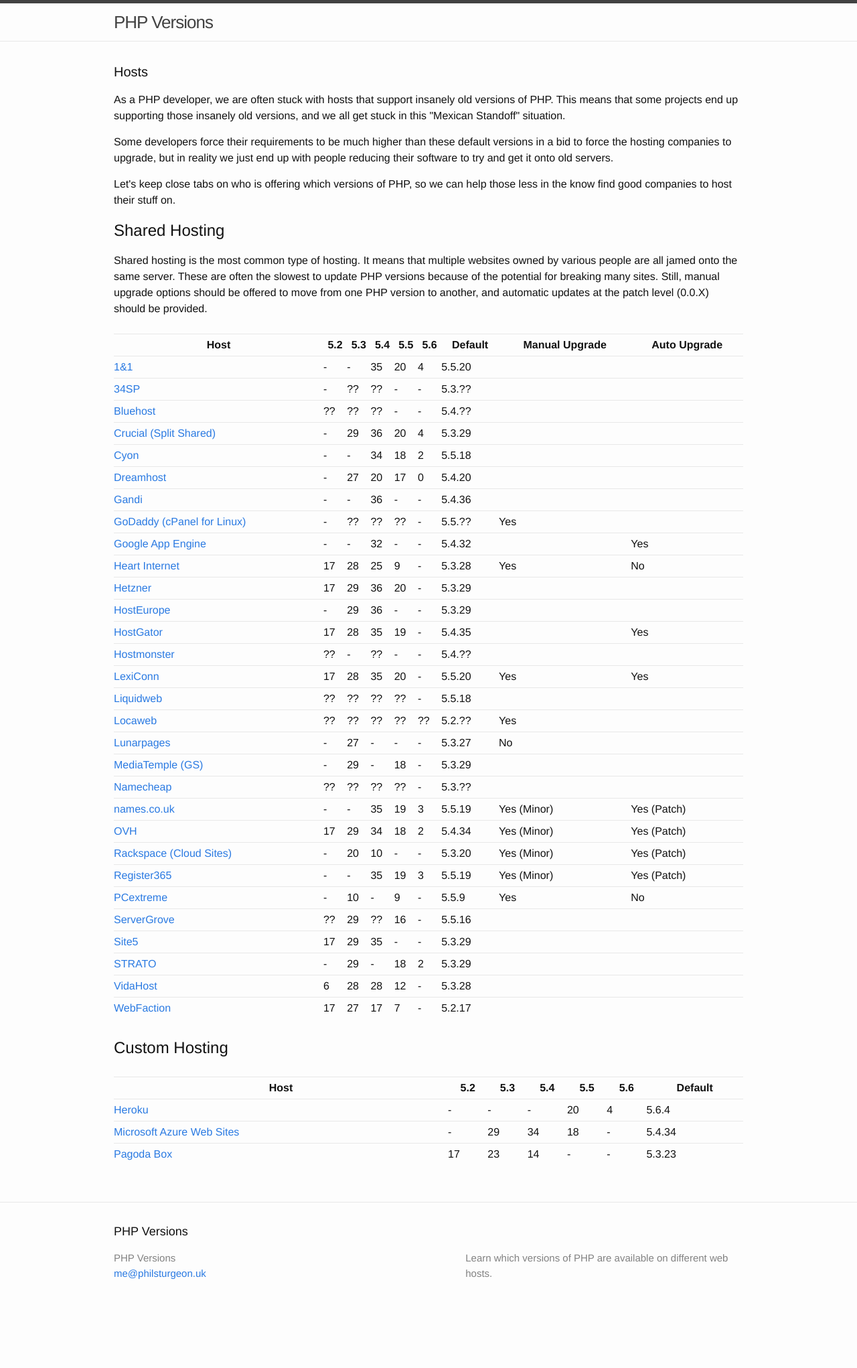
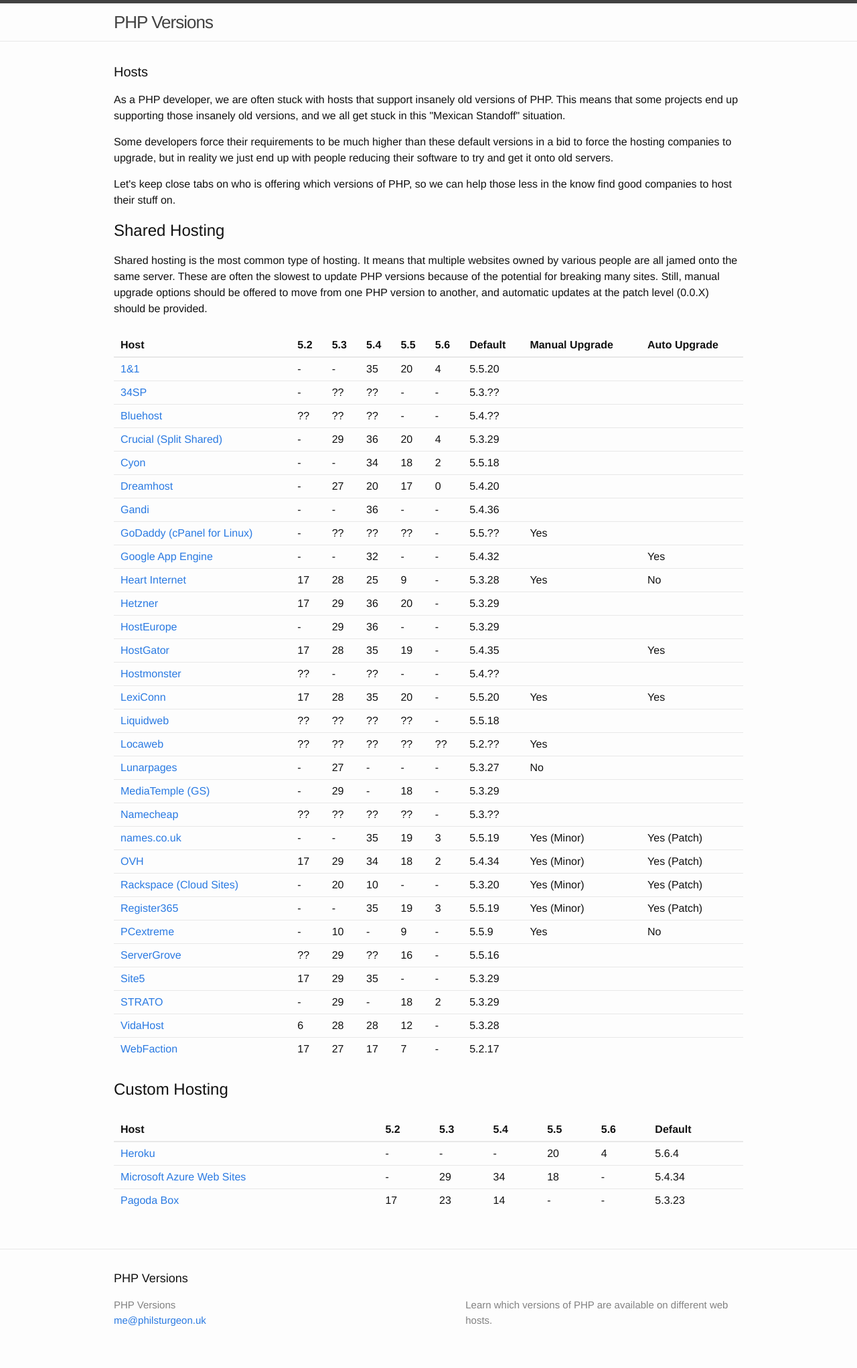
Before and after one commit to phpversions/phpversions.info, a Jekyll site: the page built from index.html, in a window 1280 px wide. Shown: the whole page at 67% size. Built offline with Jekyll 4.4.1, drawn with Linux system fonts in a browser that asks for light colours; before the commit the page ends 1972 px from its top, so only the background shows below that.

Commit message:
Removed border-top from table header Added thicker border to table header Added hover to table rows Increased padding on td and th Left aligned table headers

```diff
--- a/_sass/_layout.scss
+++ b/_sass/_layout.scss
@@ -240,12 +240,29 @@
  */
 
 table {
-    width: 100%;
-    margin: 25px 0;
-    border-collapse: collapse;
+  width: 100%;
+  margin: 25px 0;
+  border-collapse: collapse;
 
-    th, td {
-        border-top: 1px solid $grey-color-light;
-        padding: 4px 0;
-    }
+  th, td {
+      border-width: 0px;
+      border-style: solid;
+      border-color: $grey-color-light;
+      padding: 5px 10px;
+      text-align: left;
+  }
+
+  td {
+      border-top-width: 1px;
+  }
+
+  th {
+      border-bottom-width: 2px;
+  }
+
+  tr {
+      &:hover td {
+          background-color: $grey-color-light;
+      }
+  }
 }
```
